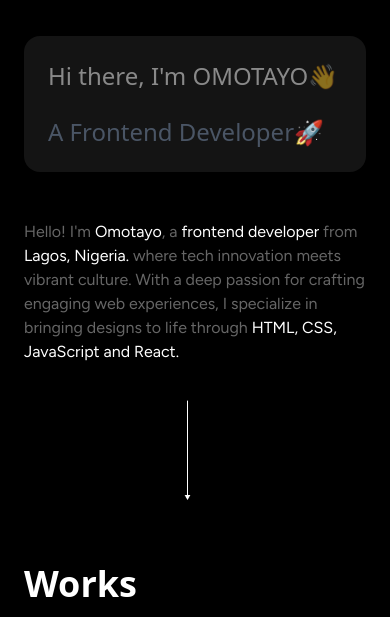
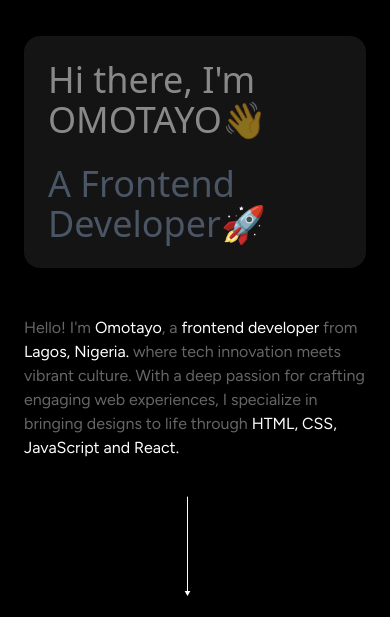
Before and after one commit to OMOTAYO100/OMOTAYO, a website: page index.html in a window 390 px wide. Shown: the part 192-809 px from the top of the page. Drawn offline with Linux system fonts and the light colour scheme.

Commit message:
first commit

```diff
--- a/index.html
+++ b/index.html
@@ -100,12 +100,12 @@
         <div class="flex justify-between items-center">
           <div class="space-y-6">
             <h1
-              class="animate-pulse text-2xl md:text-5xl lg:text-7xl md:animate-infinite-type md:overflow-hidden md:whitespace-nowrap"
+              class="animate-pulse text-4xl md:text-5xl lg:text-7xl md:animate-infinite-type md:overflow-hidden md:whitespace-nowrap"
             >
               Hi there, I'm OMOTAYO👋
             </h1>
             <p
-              class="md:animate-pulse text-gray-600 text-2xl md:text-5xl capitalize"
+              class="md:animate-pulse text-gray-600 text-4xl md:text-5xl capitalize"
             >
               a frontend developer🚀
             </p>
```
Also changed, not shown: src/output.css.
